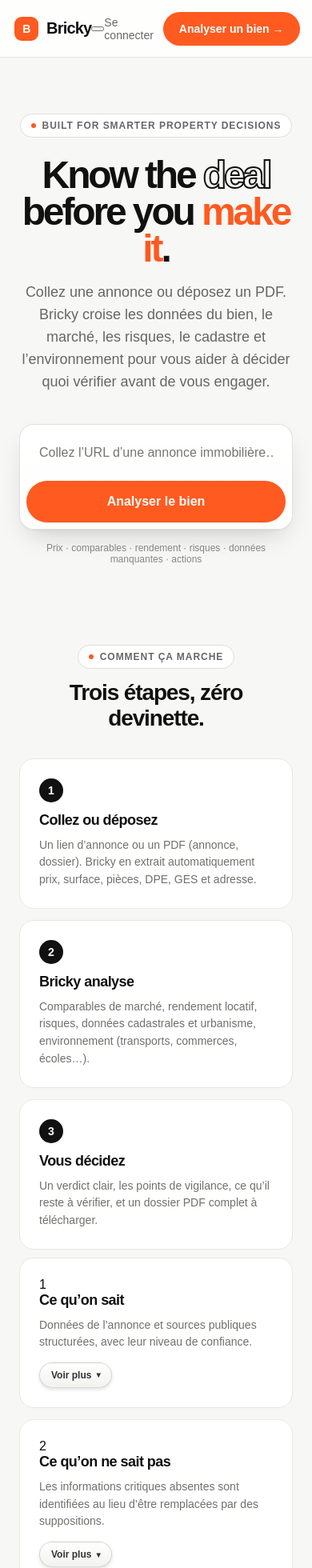
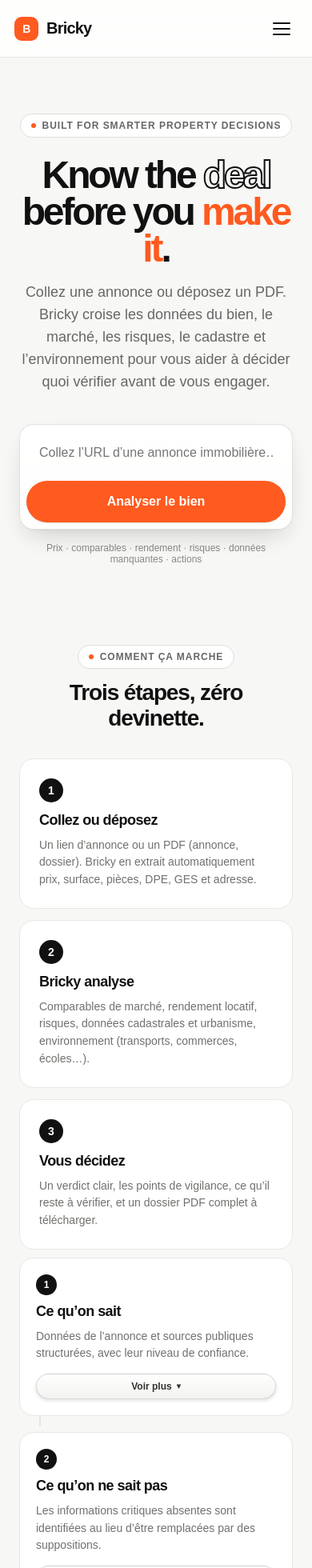
Before and after one commit to dreamsbuilding3-afk/BRICKY.AI, a Next.js app: page / in a window 390 px wide. Shown: the top 1960 px of the page at 80% size. Built offline with nearby package versions, Linux system fonts and the light colour scheme.

Commit message:
style: responsive mobile nav menu + connected info-card numbering

```diff
--- a/app/globals.css
+++ b/app/globals.css
@@ -366,3 +366,113 @@ h1 .stroke { color: transparent; -webkit-text-stroke: 2px var(--ink); text-strok
   accent-color: var(--accent);
   width: 100%;
 }
+
+
+.nav-has-burger { position: relative; }
+
+.nav-burger {
+  display: none;
+  flex-direction: column;
+  justify-content: center;
+  align-items: center;
+  gap: 5px;
+  width: 40px;
+  height: 40px;
+  border: 0;
+  background: transparent;
+  padding: 0;
+  flex-shrink: 0;
+}
+
+.nav-burger span {
+  display: block;
+  width: 22px;
+  height: 2px;
+  border-radius: 2px;
+  background: var(--ink);
+  transition: transform .2s ease, opacity .2s ease;
+}
+
+.nav-burger-open span:nth-child(1) { transform: translateY(7px) rotate(45deg); }
+.nav-burger-open span:nth-child(2) { opacity: 0; }
+.nav-burger-open span:nth-child(3) { transform: translateY(-7px) rotate(-45deg); }
+
+.info-number {
+  display: inline-flex;
+  align-items: center;
+  justify-content: center;
+  width: 26px;
+  height: 26px;
+  border-radius: 50%;
+  background: var(--ink);
+  color: #fff;
+  font-weight: 800;
+  font-size: 12px;
+  margin-bottom: 10px;
+}
+
+.info-card:not(:last-child)::after {
+  content: "";
+  position: absolute;
+  top: 50%;
+  right: -14px;
+  width: 14px;
+  height: 2px;
+  background: var(--line);
+  transform: translateY(-50%);
+  z-index: 1;
+}
+
+@media (max-width: 900px) {
+  .nav-has-burger .nav-burger { display: flex; }
+  .nav-has-burger .nav-links {
+    position: absolute;
+    top: 100%;
+    left: 0;
+    right: 0;
+    flex-direction: column;
+    align-items: stretch;
+    gap: 0;
+    background: #fff;
+    border-bottom: 1px solid var(--line);
+    box-shadow: 0 16px 32px -18px rgba(17,17,17,.25);
+    max-height: 0;
+    overflow: hidden;
+    opacity: 0;
+    visibility: hidden;
+    transition: max-height .25s ease, opacity .2s ease;
+  }
+  .nav-has-burger .nav-links.nav-links-open {
+    max-height: 400px;
+    opacity: 1;
+    visibility: visible;
+  }
+  .nav-has-burger .nav-links .navlink,
+  .nav-has-burger .nav-links .nav-cta,
+  .nav-has-burger .nav-links .navlink-logout {
+    width: 100%;
+    padding: 18px 20px;
+    border-bottom: 1px solid var(--line);
+    text-align: left;
+    border-radius: 0;
+    box-shadow: none;
+    display: flex;
+  }
+  .nav-has-burger .nav-links .nav-cta { justify-content: center; }
+  .nav-has-burger .nav-links > *:last-child { border-bottom: 0; }
+}
+
+@media (max-width: 720px) {
+  .info-card:not(:last-child)::after {
+    top: auto;
+    right: auto;
+    bottom: -14px;
+    left: 24px;
+    width: 2px;
+    height: 14px;
+    transform: none;
+  }
+  .features { gap: 20px; }
+  .info-card { padding: 20px; }
+  .info-more-btn { width: 100%; justify-content: center; }
+}
```
